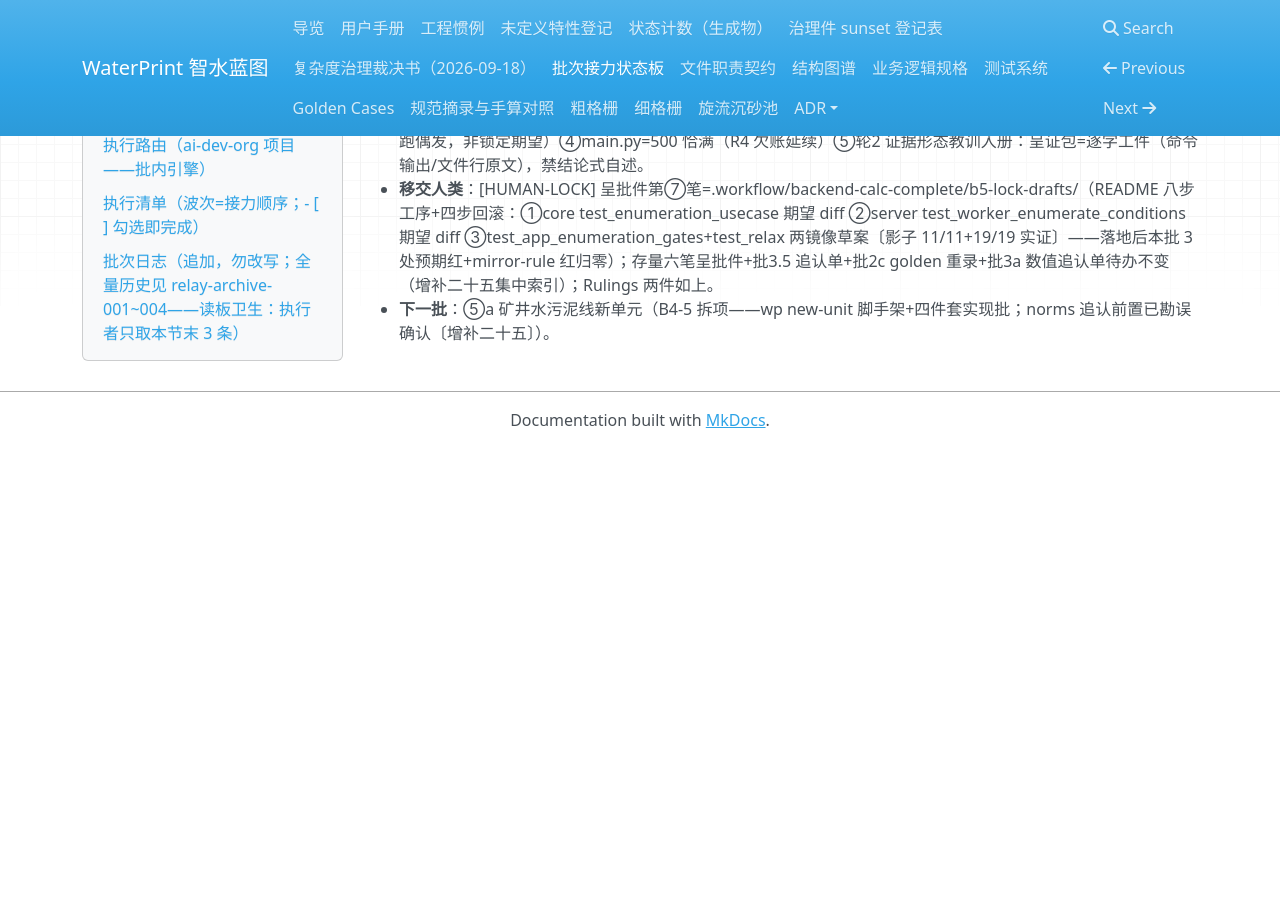
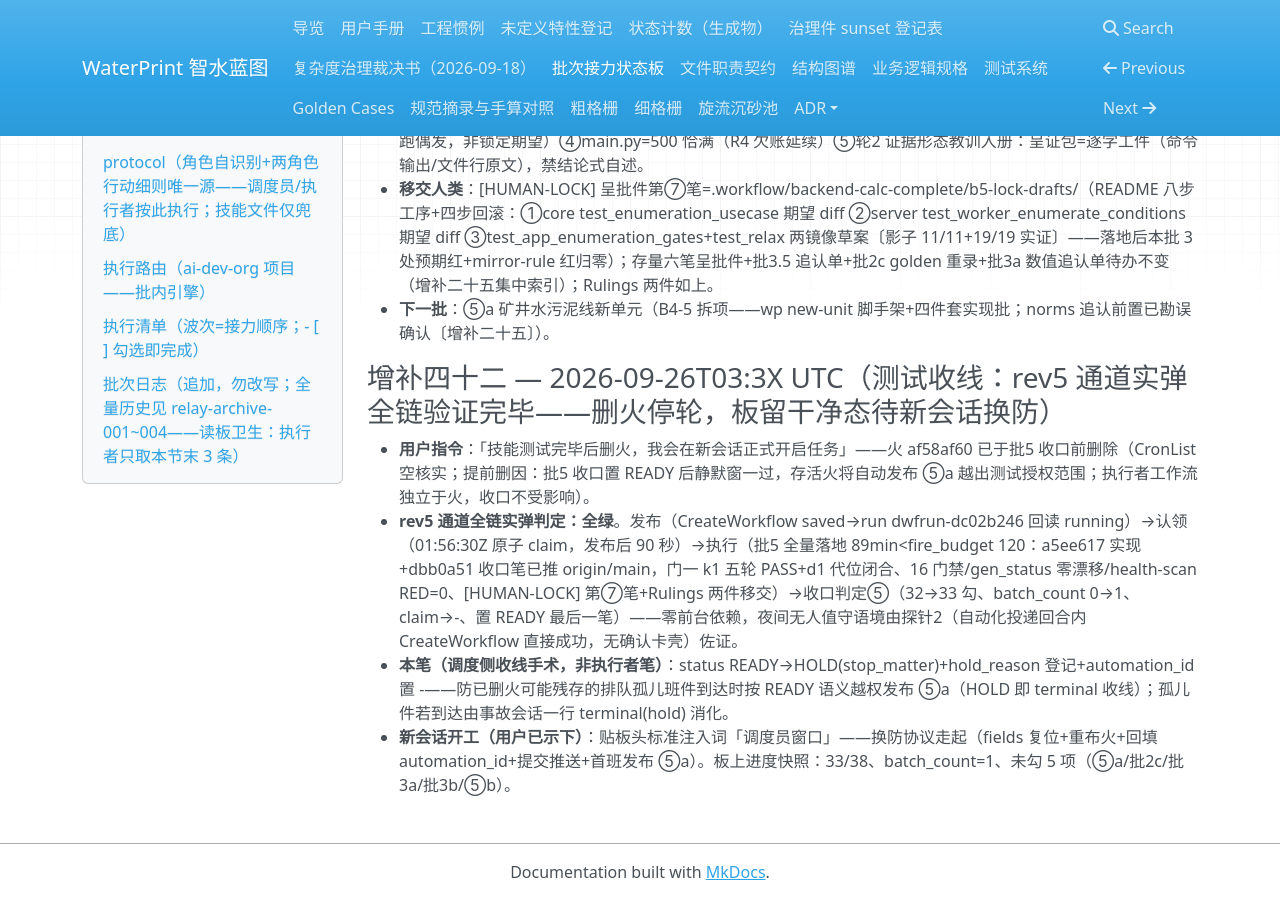
Before and after one commit to yyx20040712/waterprint, an MkDocs documentation site: the page built from docs/handoff/relay.md, in a window 1280 px wide and 900 px high, scrolled down 23055 px. Built offline with MkDocs 1.6.1, drawn with Linux system fonts in a browser that asks for light colours; nearby versions of some CDN libraries; before the commit the page ends 23503 px from its top, so only the background shows below that; some of the changed text lies outside the part shown.

Commit message:
测试收线（增补四十二）：rev5 通道全链实弹全绿（批5 收口 33/38）——删火停轮置 HOLD(stop_matter) 防孤儿班件越权，板留干净态待新会话换防

```diff
--- a/docs/handoff/relay.md
+++ b/docs/handoff/relay.md
@@ -12,8 +12,8 @@
 > - 调度员窗口（迁火/接任用，工作区不限；布火为重活允许载技能，此后每班只读板）：「接任交接：你是 E:\class\智水蓝图\waterprint\docs\handoff\relay.md 的当班 hub 总调度员——读板头+protocol 段（现行 rev）→ 按 batch-relay 技能 references/ops-manual.md 换防协议迁火并回填 automation_id → 提交推送 → 随即按 protocol 段开批通道 rev5（CreateWorkflow saved batch-relay-executor）发布执行者并原子写 last_dispatch_utc+workflow_run_id → 此后每班火只读板调度，禁执行禁重活禁载技能」
 > - 执行者窗口（手动兜底发布用；常规发布=执行工作流子代理，无需此窗）：「基于 E:\class\智水蓝图\waterprint\docs\handoff\relay.md 交接文档继续开发——读板（板头字段区+protocol 段+执行路由+执行清单+批次日志末 3 条）按 protocol 段执行者条款认领并执行本批；组织主干优先 Skill 加载 ai-dev-org，无 Skill 工具则直接读工作区根 AGENTS.md 与 .zcode/org-ledger.jsonl 等价替代；板 protocol 段缺失/预检失败才加载技能 batch-relay 兜底。无人值守：不等待人工答疑，用户域阻塞按停止事由 HOLD(stop_matter) 收口。工作区根 E:\class\智水蓝图\waterprint，相对路径以此为基。禁止创建任何新自动化。」
 
-- status: READY <!-- 2026-09-26 批5 收口（未勾 6>0/无停止事由/熔断未触/勾选数增→READY；commit a5ee617+本收口笔） -->
-- automation_id: automation-af58af60-05b1-41f3-bae9-404ab4214819 <!-- 2026-09-26 rev5 换防布火（事故会话代布：本会话曾临时被一次性测试自动化占用创建权，删测试件后释放）；旧值 -（2026-09-26 用户删火停轮） -->
+- status: HOLD <!-- 2026-09-26 测试收线（用户指令「技能测试完毕后删火，新会话正式开启任务」）——板留干净态待换防；旧值 READY（批5 收口笔） -->
+- automation_id: - <!-- 2026-09-26 测试收线删火（af58af60 已 CronDelete，CronList 空）；新会话换防重布回填 -->
 - shared_fire: true
 - plan: docs/handoff/relay.md#执行清单（自含清单，收口 grep 本文件 `- [ ]` 计余量）
 - spec: docs/design/2026-09-18_complexity-governance-ruling.md
@@ -32,7 +32,7 @@
 - batch_count: 1 <!-- 2026-09-26 批5 收口 0→1（rev5 workflow 通道首班） -->
 - max_batches: 60
 - max_wall_hours: 90
-- hold_reason: -
+- hold_reason: stop_matter <!-- 2026-09-26 测试收线：用户指令停轮待新会话换防——非熔断/非故障；防孤儿火班件越权发布 ⑤a -->
 - last_handover: 2026-09-25
 - claimed_by: -
 - claimed_at: -
@@ -403,3 +403,10 @@
 - **登记欠账**：①run_design_map 留守 app.py 的 monkeypatch 耦合（迁移须锁面工序呈批——k1 N-5 建议显式排期防固化）②前端结果载荷契约兜底（上条 Rulings②）③bench AAO 负载敏感（阈值面 perf 抖动——全量跑偶发，非锁定期望）④main.py=500 恰满（R4 欠账延续）⑤轮2 证据形态教训入册：呈证包=逐字工件（命令输出/文件行原文），禁结论式自述。
 - **移交人类**：[HUMAN-LOCK] 呈批件第⑦笔=.workflow/backend-calc-complete/b5-lock-drafts/（README 八步工序+四步回滚：①core test_enumeration_usecase 期望 diff ②server test_worker_enumerate_conditions 期望 diff ③test_app_enumeration_gates+test_relax 两镜像草案〔影子 11/11+19/19 实证〕——落地后本批 3 处预期红+mirror-rule 红归零）；存量六笔呈批件+批3.5 追认单+批2c golden 重录+批3a 数值追认单待办不变（增补二十五集中索引）；Rulings 两件如上。
 - **下一批**：⑤a 矿井水污泥线新单元（B4-5 拆项——wp new-unit 脚手架+四件套实现批；norms 追认前置已勘误确认〔增补二十五〕）。
+
+### 增补四十二 — 2026-09-26T03:3X UTC（测试收线：rev5 通道实弹全链验证完毕——删火停轮，板留干净态待新会话换防）
+
+- **用户指令**：「技能测试完毕后删火，我会在新会话正式开启任务」——火 af58af60 已于批5 收口前删除（CronList 空核实；提前删因：批5 收口置 READY 后静默窗一过，存活火将自动发布 ⑤a 越出测试授权范围；执行者工作流独立于火，收口不受影响）。
+- **rev5 通道全链实弹判定：全绿**。发布（CreateWorkflow saved→run dwfrun-dc02b246 回读 running）→认领（01:56:30Z 原子 claim，发布后 90 秒）→执行（批5 全量落地 89min<fire_budget 120：a5ee617 实现+dbb0a51 收口笔已推 origin/main，门一 k1 五轮 PASS+d1 代位闭合、16 门禁/gen_status 零漂移/health-scan RED=0、[HUMAN-LOCK] 第⑦笔+Rulings 两件移交）→收口判定⑤（32→33 勾、batch_count 0→1、claim→-、置 READY 最后一笔）——零前台依赖，夜间无人值守语境由探针2（自动化投递回合内 CreateWorkflow 直接成功，无确认卡壳）佐证。
+- **本笔（调度侧收线手术，非执行者笔）**：status READY→HOLD(stop_matter)+hold_reason 登记+automation_id 置 -——防已删火可能残存的排队孤儿班件到达时按 READY 语义越权发布 ⑤a（HOLD 即 terminal 收线）；孤儿件若到达由事故会话一行 terminal(hold) 消化。
+- **新会话开工（用户已示下）**：贴板头标准注入词「调度员窗口」——换防协议走起（fields 复位+重布火+回填 automation_id+提交推送+首班发布 ⑤a）。板上进度快照：33/38、batch_count=1、未勾 5 项（⑤a/批2c/批3a/批3b/⑤b）。
```
